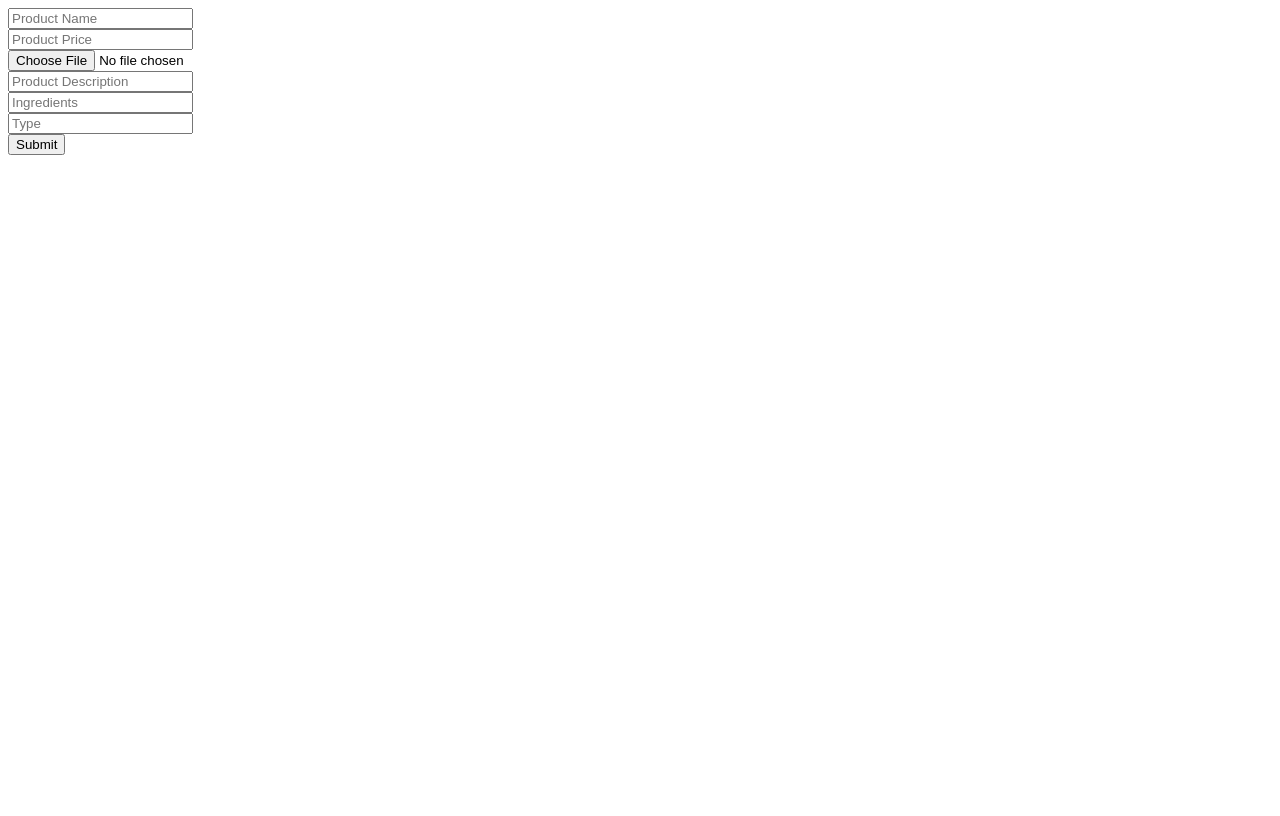
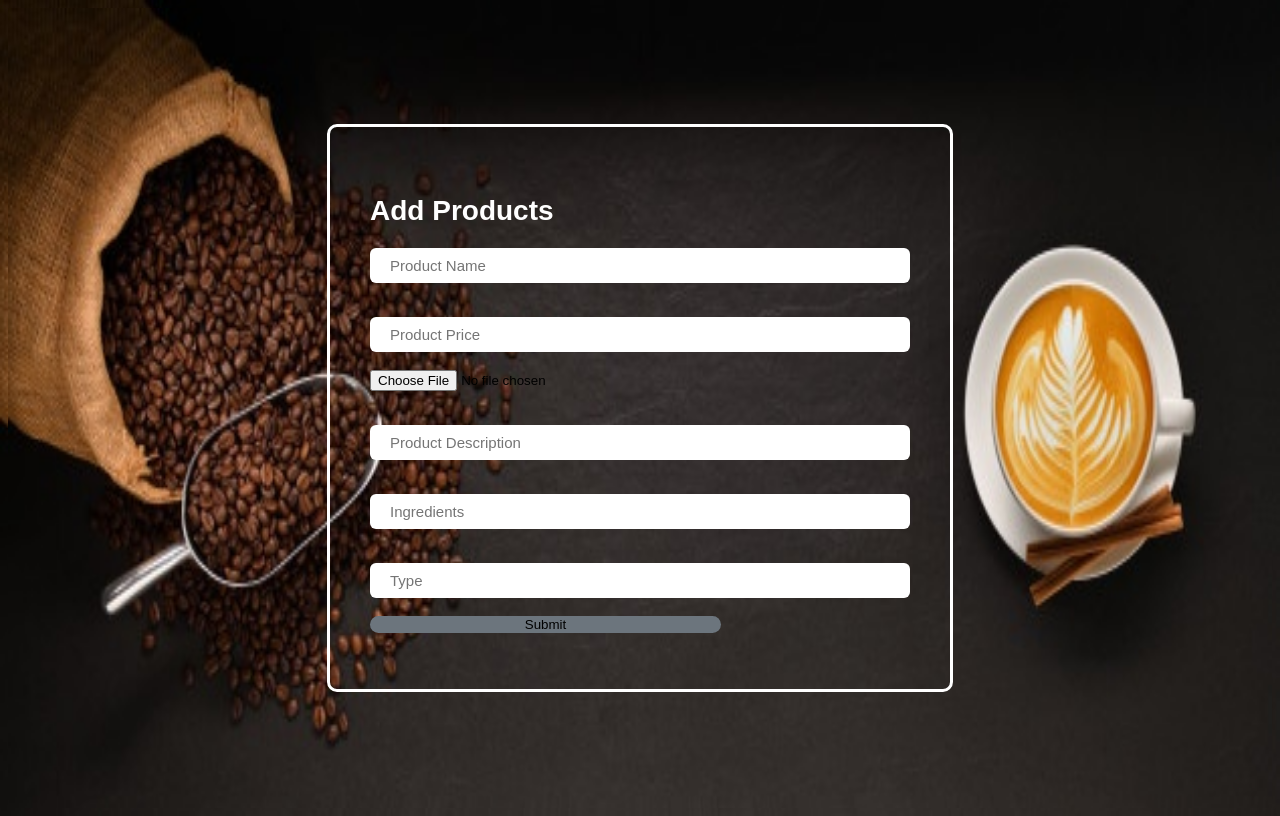
Before and after one commit to khaleddsaadd/CoffeshopCompany, a PHP site: page /AddServe.php in a window 1280 px wide. Before the commit the page ends 155 px from the top, so only its background shows below. Run offline with PHP 8.4, Linux system fonts and the light colour scheme.

Commit message:
ta7abesh css

```diff
--- a/AddServe.php
+++ b/AddServe.php
@@ -1,21 +1,48 @@
+<head>
+<style>
+  <?php
+  include "css/addproduct.css";
+  ?>
+</style>
+</head>
+<body>
+  <div class="form-body">
+        <div class="row">
+            <div class="form-holder">
+                <div class="form-content">
+                    <div class="form-items">
+                      <h3>Add Products</h3>
 <form method= "post" action ="" >
+<div class="col-md-12">
+ <input class="form-control" type="text" name="pName" placeholder="Product Name" ></div><br>
 
- <input type="text" name="pName" placeholder="Product Name" ><br>
+<div class="col-md-12">
+ <input class="form-control" type="text" name="pPrice" placeholder="Product Price" ></div><br>
 
- <input type="text" name="pPrice" placeholder="Product Price" ><br>
+<div class="col-md-12">
+ <input class="form-control" type="file" name="pImage" placeholder="Product Image" ></div><br>
 
- <input type="file" name="pImage" placeholder="Product Image" ><br>
+<div class="col-md-12">
+ <input class="form-control" type="text" name="pDescription" placeholder="Product Description"></div><br>
 
- <input type="text" name="pDescription" placeholder="Product Description"><br>
+<div class="col-md-12">
+ <input class="form-control" type="text" name="pIngredients" placeholder="Ingredients"></div><br>
 
- <input type="text" name="pIngredients" placeholder="Ingredients"><br>
+  <div class="col-md-12">
+ <input class="form-control" type="text" name="pBeverages" placeholder="Type" ></div><br>
+  <div class="form-button mt-3">
 
- <input type="text" name="pBeverages" placeholder="Type" ><br>
+<input class="btn btn-primary" id="submit" type="submit" name='sub'>
+</div>
+</form>
+</div>
+                </div>
+            </div>
+        </div>
+    </div>
+</body>
+<?php
 
-<input id="submit" type="submit" name='sub'>
-
-</form>
-<?php
 if(isset($_POST['sub']))
 {
   include "dbclass.php";
--- /dev/null
+++ b/css/addproduct.css
@@ -0,0 +1,152 @@
+*, body {
+    font-family: 'Poppins', sans-serif;
+    font-weight: 400;
+    -webkit-font-smoothing: antialiased;
+    text-rendering: optimizeLegibility;
+    -moz-osx-font-smoothing: grayscale;
+}
+
+html, body {
+    background-image: url('Images/CoffeeBack.jpg');
+    background-repeat: no-repeat;
+    background-size: auto;
+      background-size: 100% 100%;
+
+}
+
+
+.form-holder {
+      display: flex;
+      flex-direction: column;
+      justify-content: center;
+      align-items: center;
+      text-align: center;
+      min-height: 100vh;
+}
+
+.form-holder .form-content {
+    position: relative;
+    text-align: center;
+    display: -webkit-box;
+    display: -moz-box;
+    display: -ms-flexbox;
+    display: -webkit-flex;
+    display: flex;
+    -webkit-justify-content: center;
+    justify-content: center;
+    -webkit-align-items: center;
+    align-items: center;
+    padding: 60px;
+}
+
+.form-content .form-items {
+    border: 3px solid #fff;
+    padding: 40px;
+    display: inline-block;
+    width: 100%;
+    min-width: 540px;
+    -webkit-border-radius: 10px;
+    -moz-border-radius: 10px;
+    border-radius: 10px;
+    text-align: left;
+    -webkit-transition: all 0.4s ease;
+    transition: all 0.4s ease;
+}
+
+.form-content h3 {
+    color: #fff;
+    text-align: left;
+    font-size: 28px;
+    font-weight: 600;
+    margin-bottom: 5px;
+}
+
+.form-content h3.form-title {
+    margin-bottom: 30px;
+}
+
+.form-content p {
+    color: #fff;
+    text-align: left;
+    font-size: 17px;
+    font-weight: 300;
+    line-height: 20px;
+    margin-bottom: 30px;
+}
+
+
+.form-content label, .was-validated .form-check-input:invalid~.form-check-label, .was-validated .form-check-input:valid~.form-check-label{
+    color: #fff;
+}
+
+.form-content input[type=text], .form-content input[type=password], .form-content input[type=email], .form-content select {
+    width: 100%;
+    padding: 9px 20px;
+    text-align: left;
+    border: 0;
+    outline: 0;
+    border-radius: 6px;
+    background-color: #fff;
+    font-size: 15px;
+    font-weight: 300;
+    color: #8D8D8D;
+    -webkit-transition: all 0.3s ease;
+    transition: all 0.3s ease;
+    margin-top: 16px;
+}
+
+
+.btn-primary{
+    background-color: #6C757D;
+    outline: none;
+    width: 65%;
+    height: 40%;
+    border-radius: 20px;
+    border: 0px;
+    box-shadow: none;
+}
+
+.btn-primary:hover, .btn-primary:focus, .btn-primary:active{
+    background-color: #495056;
+    outline: none !important;
+    border: none !important;
+     box-shadow: none;
+}
+
+.form-content textarea {
+    position: static !important;
+    width: 100%;
+    padding: 8px 20px;
+    border-radius: 6px;
+    text-align: left;
+    background-color: #fff;
+    border: 0;
+    font-size: 15px;
+    font-weight: 300;
+    color: #8D8D8D;
+    outline: none;
+    resize: none;
+    height: 120px;
+    -webkit-transition: none;
+    transition: none;
+    margin-bottom: 14px;
+}
+
+.form-content textarea:hover, .form-content textarea:focus {
+    border: 0;
+    background-color: #ebeff8;
+    color: #8D8D8D;
+}
+
+.mv-up{
+    margin-top: -9px !important;
+    margin-bottom: 8px !important;
+}
+
+.invalid-feedback{
+    color: #ff606e;
+}
+
+.valid-feedback{
+   color: #2acc80;
+}
```
Also changed, not shown: Images/CoffeeBack.jpg (added).
